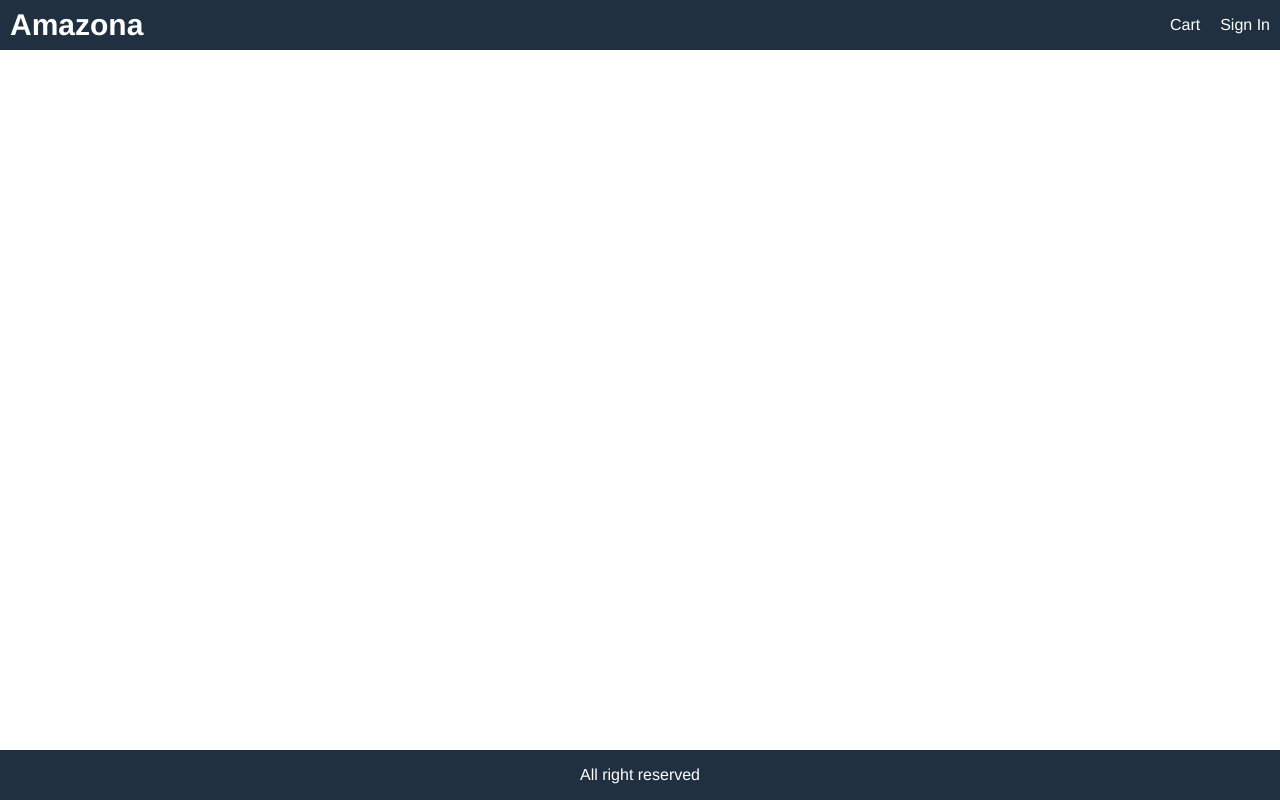
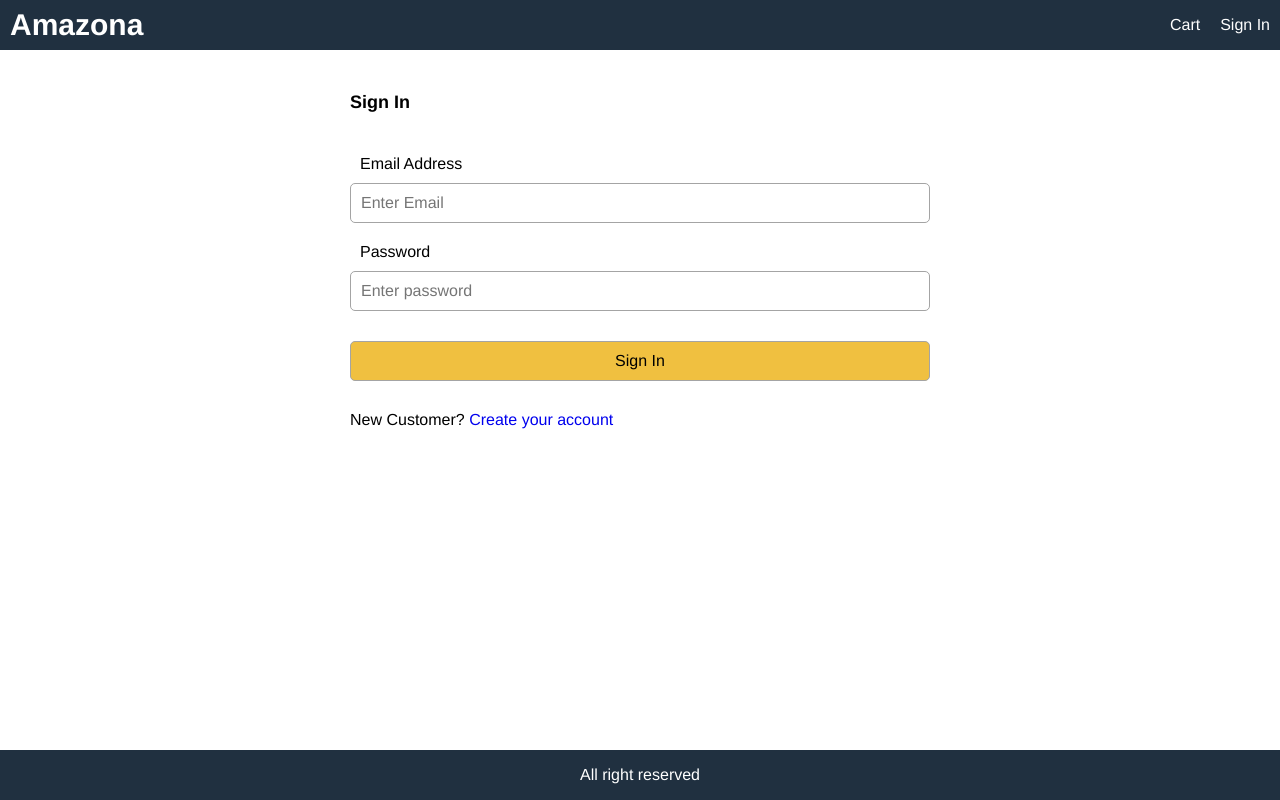
Before and after one commit to billiea96/ecommerce-app, a React (Create React App) app in the folder frontend/: page /signin in a window 1280 px wide. Built offline with nearby package versions, Linux system fonts and the light colour scheme.

Commit message:
make signin screen

```diff
--- a/frontend/src/App.js
+++ b/frontend/src/App.js
@@ -4,6 +4,7 @@
 import CartScreen from './screens/CartScreen';
 import HomeScreen from "./screens/HomeScreen";
 import ProductScreen from "./screens/ProductScreen";
+import SigninScreen from './screens/SigninScreen';
 
 function App() {
     const cart = useSelector(state => state.cart);
@@ -29,6 +30,7 @@
                     {/* The id gonna be optional if we put ? mark */}
                     <Route path="/cart/:id?" component={CartScreen}></Route>
                     <Route path="/product/:id" component={ProductScreen}></Route>
+                    <Route path="/signin" component={SigninScreen}></Route>
                     <Route path="/" component={HomeScreen} exact></Route>
                 </main>
                 <footer className="row center">
--- a/frontend/src/index.css
+++ b/frontend/src/index.css
@@ -191,3 +191,18 @@
   color : #a02020;
   background-color: #ffe0e0e0;
 }
+
+/* FORM */
+.form {
+  max-width: 60rem;
+  margin: 0 auto;
+}
+.form > div {
+  display: flex;
+  flex-direction: column;
+  margin: 1rem;
+}
+.form label {
+  margin: 1rem;
+  display: block;
+}
--- /dev/null
+++ b/frontend/src/screens/SigninScreen.js
@@ -0,0 +1,53 @@
+import React, { useState } from 'react';
+import { Link } from 'react-router-dom';
+
+export default function SigninScreen() {
+  const [email, setEmail] = useState('');
+  const [password, setPassword] = useState('');
+  const submitHandler = (e) => {
+    e.preventDefault();
+    //TODO: signin action
+  };
+  return (
+    <div>
+      <form className="form" onSubmit={submitHandler}>
+        <div>
+          <h1>Sign In</h1>
+        </div>
+        <div>
+          <label htmlFor="email">Email Address</label>
+          <input
+            type="email"
+            id="email"
+            placeholder="Enter Email"
+            required
+            onChange={ e => setEmail(e.target.value) }
+          ></input>
+        </div>
+        <div>
+          <label htmlFor="password">Password</label>
+          <input
+            type="password"
+            id="password"
+            placeholder="Enter password"
+            required
+            onChange={ e => setPassword(e.target.value) }
+          ></input>
+        </div>
+        <div>
+          <label/>
+          <button className="primary" type="submit">
+            Sign In
+          </button>
+        </div>
+        <div>
+          <label/>
+          <div>
+            New Customer? {' '}
+            <Link to="/register">Create your account</Link>
+          </div>
+        </div>
+      </form>
+    </div>
+  );
+}
```
